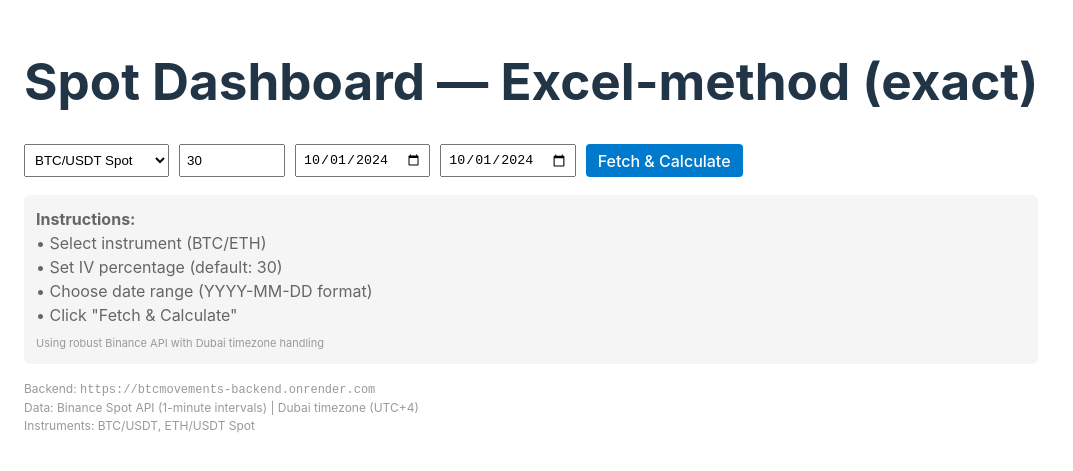
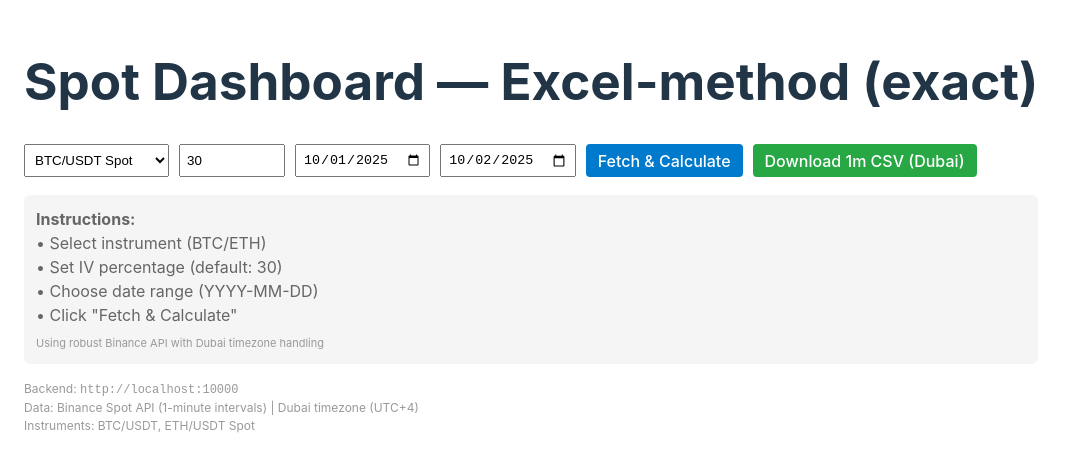
Before and after one commit to sohammwork-gif/btcmovements-frontend, a React (Vite) app: page / in a window 1280 px wide. Shown: the part 173-644 px from the top of the page, without its empty margins (0-1073 px from the left). Built offline with nearby package versions, Linux system fonts and the light colour scheme.

Commit message:
Update App.jsx

```diff
--- a/src/App.jsx
+++ b/src/App.jsx
@@ -4,13 +4,14 @@ import axios from "axios";
 export default function App() {
   const [instrument, setInstrument] = useState("BTC");
   const [iv, setIv] = useState(30);
-  const [startDate, setStartDate] = useState("2024-10-01");
-  const [endDate, setEndDate] = useState("2024-10-01");
+  const [startDate, setStartDate] = useState("2025-10-01");
+  const [endDate, setEndDate] = useState("2025-10-02");
   const [loading, setLoading] = useState(false);
   const [summary, setSummary] = useState(null);
   const [error, setError] = useState("");
 
-  const API_BASE = "https://btcmovements-backend.onrender.com/api";
+  // Use your local backend
+  const API_BASE = "http://localhost:10000/api";
 
   const fetchAndCompute = async () => {
     setLoading(true);
@@ -18,13 +19,10 @@ export default function App() {
     setSummary(null);
 
     try {
-      // Updated URL parameters for the robust Binance backend
+      // Pass start_date/end_date in Dubai-local YYYY-MM-DD (backend converts)
       const url = `${API_BASE}/candles?instrument_name=${encodeURIComponent(instrument)}&start_date=${startDate}&end_date=${endDate}&resolution=1m&market=spot`;
-
       console.log('Fetching data from:', url);
-
-      const res = await axios.get(url, { timeout: 60000 });
-
+      const res = await axios.get(url, { timeout: 120000 });
       if (!res.data || !Array.isArray(res.data)) {
         throw new Error("Invalid response from backend");
       }
@@ -36,9 +34,6 @@ export default function App() {
         return;
       }
 
-      console.log('Processing', candles.length, 'candles');
-
-      // Format data for movement calculations
       const formattedCandles = {
         t: candles.map(c => c.timestamp),
         o: candles.map(c => c.open),
@@ -48,6 +43,7 @@ export default function App() {
       };
 
       const movements = computeMovementsFromCandles_ExcelStyle(formattedCandles, iv);
+
       const s = {
         instrument,
         iv,
@@ -55,7 +51,7 @@ export default function App() {
         endDate,
         candles: formattedCandles,
         movements,
-        rawCandles: candles // Keep original candles for reference
+        rawCandles: candles
       };
       setSummary(s);
 
@@ -71,6 +67,7 @@ export default function App() {
     }
   };
 
+  // EXACT Excel-method function (kept from your working code)
   function computeMovementsFromCandles_ExcelStyle(candleData, ivPercent) {
     if (!candleData || !candleData.t || candleData.t.length === 0) return null;
 
@@ -83,6 +80,7 @@ export default function App() {
     const n = times.length;
     if (n === 0) return null;
 
+    // NOTE: as you used in working code, opening = closes[0]
     const opening = closes[0];
     const FM_thresh = (Number(ivPercent) / 1900) * opening;
     const LM_thresh = FM_thresh * 0.7;
@@ -208,6 +206,55 @@ export default function App() {
     };
   }
 
+  // Download CSV (raw 1-min data) converted to Asia/Dubai time
+  const downloadCsv = () => {
+    if (!summary || !summary.rawCandles) return;
+    const rows = summary.rawCandles;
+    // header
+    const header = ["Open time (Dubai)", "Open", "High", "Low", "Close", "Volume", "Close time (Dubai)", "Quote asset volume", "Trades", "Taker buy base", "Taker buy quote"];
+    const lines = [header.join(",")];
+
+    // convert timestamp to Asia/Dubai in ISO-like format (YYYY-MM-DD HH:MM:SS)
+    const toDubai = (ms) => {
+      const d = new Date(ms);
+      // use toLocaleString with timeZone
+      const iso = d.toLocaleString("sv-SE", { timeZone: "Asia/Dubai", hour12: false }).replace(" ", "T");
+      // remove milliseconds if present
+      return iso;
+    };
+
+    for (const r of rows) {
+      const openTime = toDubai(r.timestamp);
+      const closeTime = toDubai(r.closeTime || (r.timestamp + 60000));
+      const line = [
+        `"${openTime}"`,
+        r.open,
+        r.high,
+        r.low,
+        r.close,
+        r.volume,
+        `"${closeTime}"`,
+        r.quoteVolume,
+        r.trades,
+        r.takerBuyBase,
+        r.takerBuyQuote
+      ].join(",");
+      lines.push(line);
+    }
+
+    const csv = lines.join("\n");
+    const blob = new Blob([csv], { type: "text/csv;charset=utf-8;" });
+    const url = URL.createObjectURL(blob);
+    const a = document.createElement("a");
+    a.href = url;
+    const filename = `${instrument}_1m_${startDate}_to_${endDate}_Dubai.csv`;
+    a.download = filename;
+    document.body.appendChild(a);
+    a.click();
+    a.remove();
+    URL.revokeObjectURL(url);
+  };
+
   return (
     <div style={{ fontFamily: "Inter, sans-serif", padding: 24 }}>
       <h1>Spot Dashboard — Excel-method (exact)</h1>
@@ -248,6 +295,14 @@ export default function App() {
         >
           {loading ? "Loading..." : "Fetch & Calculate"}
         </button>
+
+        <button
+          onClick={downloadCsv}
+          disabled={!summary || !summary.rawCandles}
+          style={{ padding: "6px 12px", background: "#28a745", color: "white", border: "none", borderRadius: 4 }}
+        >
+          Download 1m CSV (Dubai)
+        </button>
       </div>
 
       {error && (
@@ -274,10 +329,10 @@ export default function App() {
             Instrument: {summary.instrument}
           </div>
 
-          <h3>Movement Events (first 100)</h3>
+          <h3>Movement Events (first 200)</h3>
           <div style={{ maxHeight: 400, overflowY: "auto", background: "#fff", padding: 10, borderRadius: 6 }}>
             {summary.movements.events.length === 0 && <div>No events found.</div>}
-            {summary.movements.events.slice(0, 100).map((e, i) => (
+            {summary.movements.events.slice(0, 200).map((e, i) => (
               <div key={i} style={{ padding: 8, borderBottom: "1px solid #eee", fontSize: '12px' }}>
                 [{e.timestamp_iso.split('T')[1].split('.')[0]}] <b>{e.type}</b> |
                 Price: {Number(e.priceObserved).toLocaleString(undefined, { maximumFractionDigits: 2 })} |
@@ -295,7 +350,7 @@ export default function App() {
           <div><b>Instructions:</b></div>
           <div>• Select instrument (BTC/ETH)</div>
           <div>• Set IV percentage (default: 30)</div>
-          <div>• Choose date range (YYYY-MM-DD format)</div>
+          <div>• Choose date range (YYYY-MM-DD)</div>
           <div>• Click "Fetch & Calculate"</div>
           <div style={{ marginTop: 8, fontSize: 11, color: "#999" }}>
             Using robust Binance API with Dubai timezone handling
@@ -304,7 +359,7 @@ export default function App() {
       )}
 
       <div style={{ marginTop: 16, fontSize: 12, color: "#999" }}>
-        <div>Backend: <code>https://btcmovements-backend.onrender.com</code></div>
+        <div>Backend: <code>http://localhost:10000</code></div>
         <div>Data: Binance Spot API (1-minute intervals) | Dubai timezone (UTC+4)</div>
         <div>Instruments: BTC/USDT, ETH/USDT Spot</div>
       </div>
```
